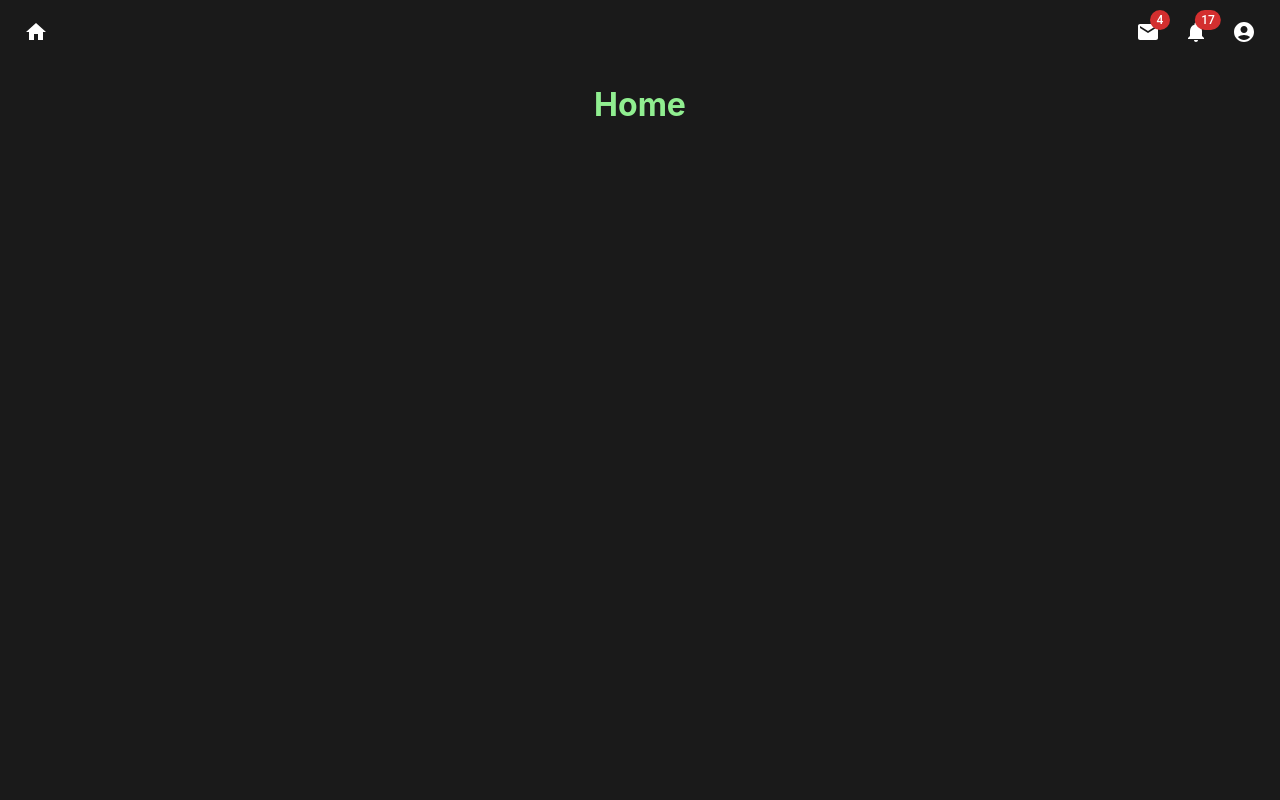
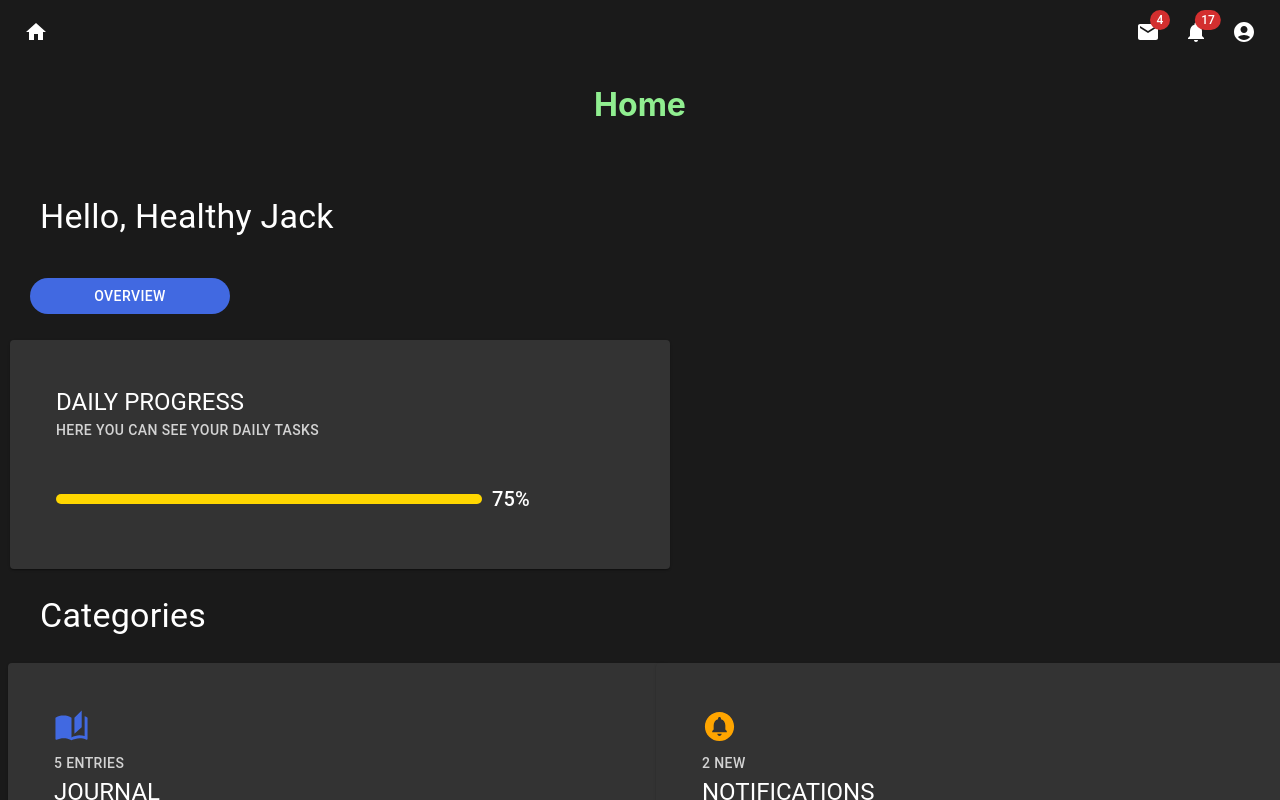
Before and after one commit to JassyAl/teamMeal, a React (Create React App) app: page /HomePage in a window 1280 px wide. Built offline with nearby package versions, Linux system fonts and the light colour scheme; no server answers.

Commit message:
created the dashboard page with working links to other pages

```diff
--- a/src/App.js
+++ b/src/App.js
@@ -14,6 +14,8 @@ import Profile from "./components/Dashboard/Profile";
 import Messages from "./components/Dashboard/Messages";
 import AccountInfo from "./components/Dashboard/AccountInfo";
 import TAC from "./components/SignOn/TAC";
+import Calendar from "./components/Calendar/Calendar";
+import SavedRecipes from "./components/Recipes/SavedRecipes";
 
 import { fetchFromAPI } from "./API/fetchFromAPI";
 import { useState, useEffect } from 'react';
@@ -42,11 +44,12 @@ function App() {
           <Route index element={<FindRecipes selectedCategory={selectedCategory} setSelectedCategory={setSelectedCategory} recipes={recipes} />}></Route>
           <Route path=":label" element={<RecipePage recipes={recipes} />}></Route>
         </Route>
-
+        <Route path="/SavedRecipes" element={<SavedRecipes/>}></Route>
         <Route path="/HomePage" element={<HomePage />}></Route>
         <Route path="/Journal" element={<Journal />}></Route>
         <Route path="/DailyProgress" element={<DailyProgress />}></Route>
         <Route path="/Profile" element={<Profile />}></Route>
+        <Route path="/Calendar" element={<Calendar/>}></Route>
         <Route path="/Messages" element={<Messages />}></Route>
         <Route path="/Account" element={<AccountInfo />}></Route>
         <Route path="/Terms" element={<TAC />}></Route>
--- /dev/null
+++ b/src/components/Calendar/Calendar.jsx
@@ -0,0 +1,11 @@
+import React from "react";
+
+function Calendar() {
+  return (
+    <div>
+      <h1>Calendar</h1>
+    </div>
+  );
+}
+
+export default Calendar;
--- /dev/null
+++ b/src/components/Dashboard/Dashboard.css
@@ -0,0 +1,20 @@
+.username {
+    color: aliceblue;
+    text-align: left;
+}
+
+.categories {
+        color: aliceblue;
+        text-align: left;
+}
+
+.break {
+    padding: 20px;
+}
+
+.overview {
+    padding-left: 30px;
+    padding-bottom: 20px;
+    text-align: left;
+
+}
--- a/src/components/Dashboard/HomePage.jsx
+++ b/src/components/Dashboard/HomePage.jsx
@@ -1,9 +1,243 @@
 import React from "react";
+import { Card, CardContent, Typography, Button, Grid } from "@material-ui/core";
+import "./Dashboard.css";
+import AutoStoriesIcon from "@mui/icons-material/AutoStories";
+import CircleNotificationsIcon from "@mui/icons-material/CircleNotifications";
+import RestaurantMenuIcon from "@mui/icons-material/RestaurantMenu";
+import CalendarMonthIcon from "@mui/icons-material/CalendarMonth";
+import DailyProgress from "../Journal/DailyProgress";
+import Journal from "../Journal/Journal";
+import Messages from "./Messages";
+import Calendar from "../Calendar/Calendar";
+import SavedRecipes from "../Recipes/SavedRecipes";
 
 function HomePage() {
+  const userName = "Healthy Jack";
+  const currEntries = "5";
+  const notifications = "2";
+  const savedMeals = "9";
+  const newTasks = "5";
+  const progress = 75; // assume progress is a percentage
+  const barStyle = {
+    width: `${progress}%`,
+    height: 10,
+    borderRadius: 10,
+  };
+
+  const paperStyle = {
+    padding: "30px",
+    background: "#333333",
+    width: "600px",
+    color: "white",
+    textAlign: "left",
+    // maxWidth: "50vw",
+    // maxHeight: "80vh",
+  };
+
   return (
     <div>
       <h1>Home</h1>
+      <br />
+      <div>
+        <Typography
+          style={{
+            color: "white",
+            textAlign: "left",
+            paddingLeft: 40,
+            paddingBottom: 40,
+          }}
+          className="userName"
+          variant="h4"
+        >
+          Hello, {userName}
+        </Typography>
+        <div className="overview">
+          <Button
+            variant="contained"
+            disabled
+            color="primary"
+            style={{
+              backgroundColor: "royalblue",
+              color: "white",
+              borderRadius: 30,
+              width: 200,
+            }}
+          >
+            Overview
+          </Button>
+        </div>
+
+        <Grid container spacing={2}>
+          <Grid style={{ paddingLeft: 10 }} item xs={12} md={6} lg={6}>
+            <Button
+              component="a"
+              href="DailyProgress"
+              startdecorator={<DailyProgress />}
+            >
+              <Card
+                style={{
+                  padding: "30px",
+                  background: "#333333",
+                  width: "600px",
+                  color: "white",
+                  textAlign: "left",
+                  maxHeight: "80vh",
+                }}
+              >
+                <CardContent>
+                  <Typography variant="h5">Daily Progress</Typography>
+
+                  <Typography
+                    variant="h9"
+                    style={{ color: "lightgray", textAlign: "left" }}
+                  >
+                    Here you can see your daily tasks
+                  </Typography>
+                  <br />
+                  <div className="break" />
+                  <div style={{ display: "flex", alignItems: "center" }}>
+                    <div style={{ ...barStyle, backgroundColor: "gold" }}></div>
+                    <Typography variant="h6" style={{ marginLeft: 10 }}>
+                      {`${progress}%`}
+                    </Typography>
+                  </div>
+                </CardContent>
+              </Card>
+            </Button>
+          </Grid>
+        </Grid>
+        <Typography
+          style={{
+            color: "white",
+            textAlign: "left",
+            paddingLeft: 40,
+            paddingBottom: 20,
+            paddingTop: 20,
+          }}
+          className="userName"
+          variant="h4"
+        >
+          Categories
+        </Typography>
+
+        <Grid container spacing={2}>
+          <Grid item xs={12} md={6} lg={6}>
+            <Button component="a" href="Journal" startdecorator={<Journal />}>
+              <Card style={paperStyle}>
+                <CardContent>
+                  <AutoStoriesIcon
+                    fontSize="large"
+                    style={{ color: "royalblue" }}
+                  /><br/>
+                                    <Typography
+                    variant="h9"
+                    style={{ color: "lightgray", textAlign: "left" }}
+                  >
+                    {currEntries} Entries
+                  </Typography>
+                  <Typography variant="h5">Journal</Typography>
+                  <div className="break" />{" "}
+                  <div style={{ display: "flex", alignItems: "center" }}>
+                    <div
+                      style={{ ...barStyle, backgroundColor: "royalblue" }}
+                    ></div>
+                    <Typography variant="h6" style={{ marginLeft: 10 }}>
+                      {`${progress}%`}
+                    </Typography>
+                  </div>
+                </CardContent>
+              </Card>
+            </Button>
+          </Grid>
+          <Grid item xs={12} md={6} lg={6}>
+            <Button component="a" href="Messages" startdecorator={<Messages />}>
+              <Card style={paperStyle}>
+                <CardContent>
+                  <CircleNotificationsIcon
+                    fontSize="large"
+                    style={{ color: "orange" }}
+                  /><br/>
+                  <Typography
+  variant="h9"
+  style={{ color: "lightgray", textAlign: "left" }}
+>
+  {notifications} New
+</Typography>
+                  <Typography variant="h5">Notifications</Typography>
+                  <div className="break" />
+                  <div style={{ display: "flex", alignItems: "center" }}>
+                    <div
+                      style={{ ...barStyle, backgroundColor: "orange" }}
+                    ></div>
+                    <Typography variant="h6" style={{ marginLeft: 10 }}>
+                      {`${progress}%`}
+                    </Typography>
+                  </div>
+                </CardContent>
+              </Card>
+            </Button>
+          </Grid>
+          <Grid item xs={12} md={6} lg={6}>
+            <Button component="a" href="SavedRecipes" startdecorator={<SavedRecipes />}>
+              <Card style={paperStyle}>
+                <CardContent>
+                  <RestaurantMenuIcon
+                    fontSize="large"
+                    style={{ color: "rgb(196, 19, 196)" }}
+                  /><br/>
+                  <Typography
+  variant="h9"
+  style={{ color: "lightgray", textAlign: "left" }}
+>
+  {savedMeals} Saved Meals
+</Typography>
+                  <Typography variant="h5">My Favorite Recipes</Typography>
+                  <div className="break" />
+                  <div style={{ display: "flex", alignItems: "center" }}>
+                    <div
+                      style={{
+                        ...barStyle,
+                        backgroundColor: "rgb(196, 19, 196)",
+                      }}
+                    ></div>
+                    <Typography variant="h6" style={{ marginLeft: 10 }}>
+                      {`${progress}%`}
+                    </Typography>
+                  </div>
+                </CardContent>
+              </Card>
+            </Button>
+          </Grid>
+          <Grid item xs={12} md={6} lg={6}>
+            <Button component="a" href="Calendar" startdecorator={<Calendar />}>
+              <Card style={paperStyle}>
+                <CardContent>
+                  <CalendarMonthIcon
+                    fontSize="large"
+                    style={{ color: "lightgreen" }}
+                  /><br/>
+                  <Typography
+  variant="h9"
+  style={{ color: "lightgray", textAlign: "left" }}
+>
+  {newTasks} New Tasks
+</Typography>
+                  <Typography variant="h5">My Calendar</Typography>
+                  <div className="break" />
+                  <div style={{ display: "flex", alignItems: "center" }}>
+                    <div
+                      style={{ ...barStyle, backgroundColor: "lightgreen" }}
+                    ></div>
+                    <Typography variant="h6" style={{ marginLeft: 10 }}>
+                      {`${progress}%`}
+                    </Typography>
+                  </div>
+                </CardContent>
+              </Card>
+            </Button>
+          </Grid>
+        </Grid>
+      </div>
     </div>
   );
 }
--- /dev/null
+++ b/src/components/Recipes/SavedRecipes.jsx
@@ -0,0 +1,11 @@
+import React from "react";
+
+function SavedRecipes() {
+  return (
+    <div>
+      <h1>Saved Recipes</h1>
+    </div>
+  );
+}
+
+export default SavedRecipes;
```
